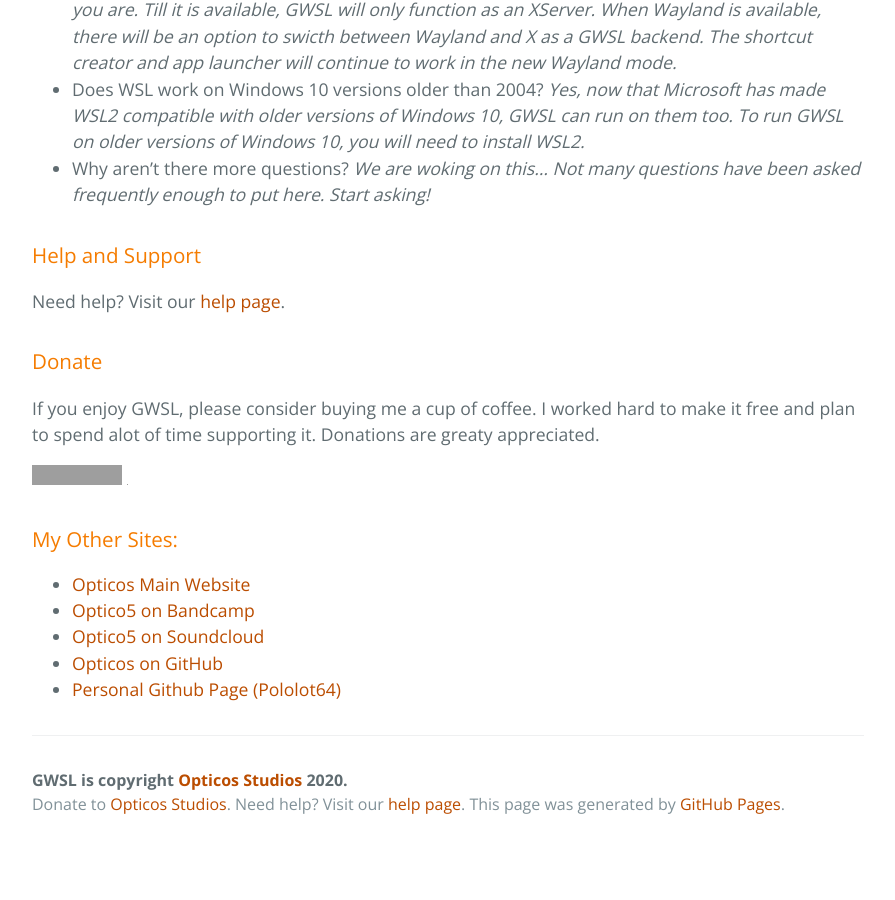
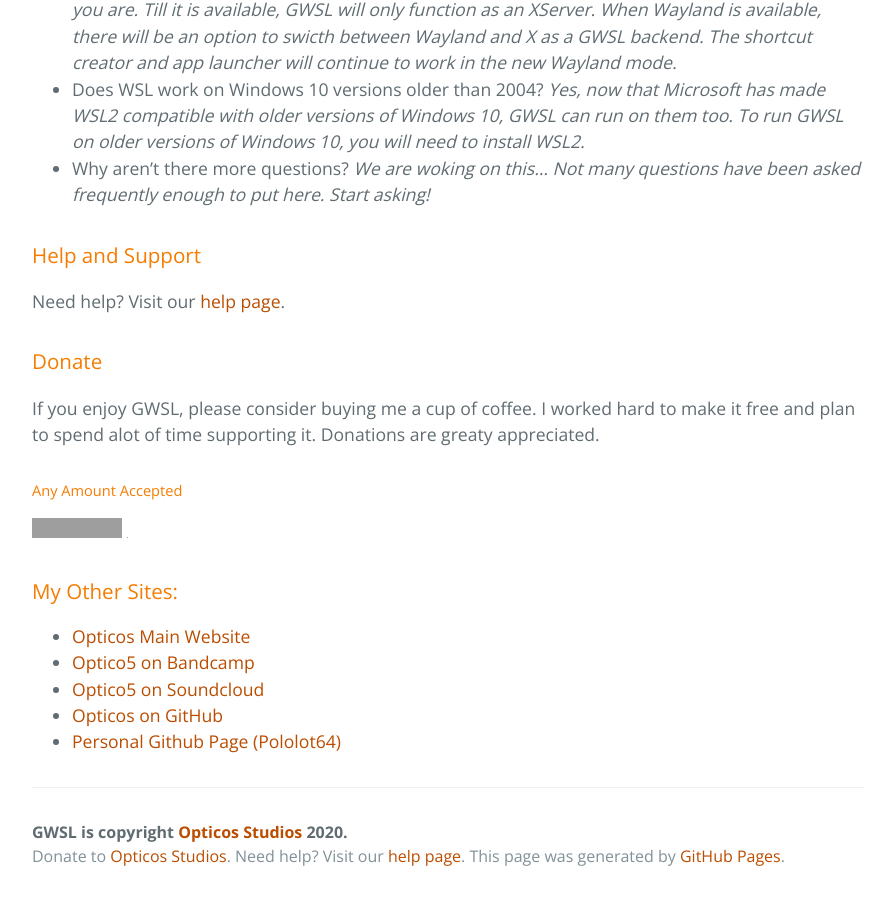
Before and after one commit to Opticos/gwsl, a Jekyll site: the page built from index.md, in a window 1280 px wide and 900 px high, scrolled down 2338 px. Shown: the whole window, without its empty margins (192-1087 px from the left). Built offline with Jekyll 4.4.1, drawn with Linux system fonts in a browser that asks for light colours; the repository's description, which GitHub fills in, is left out; before the commit the page ends 3186 px from its top, so only the background shows below that; grey boxes are pictures that could not be loaded.

Commit message:
Update index.md

```diff
--- a/index.md
+++ b/index.md
@@ -98,6 +98,8 @@ Need help? Visit our [help page](https://opticos.github.io/gwsl/help.html).
 
 If you enjoy GWSL, please consider buying me a cup of coffee. I worked hard to make it free and plan to spend alot of time supporting it. Donations are greaty appreciated.
 
+##### Any Amount Accepted
+
 <form action="https://www.paypal.com/donate" method="post" target="_top">
 <input type="hidden" name="cmd" value="_donations" />
 <input type="hidden" name="business" value="VV8W4XA2PZ5R8" />
```
